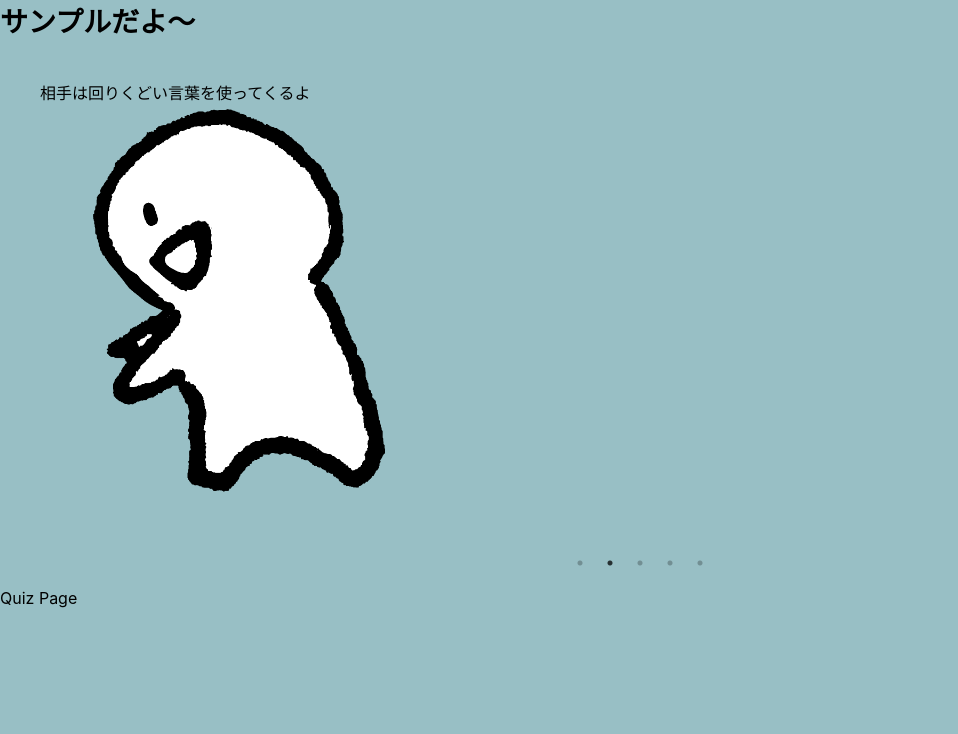
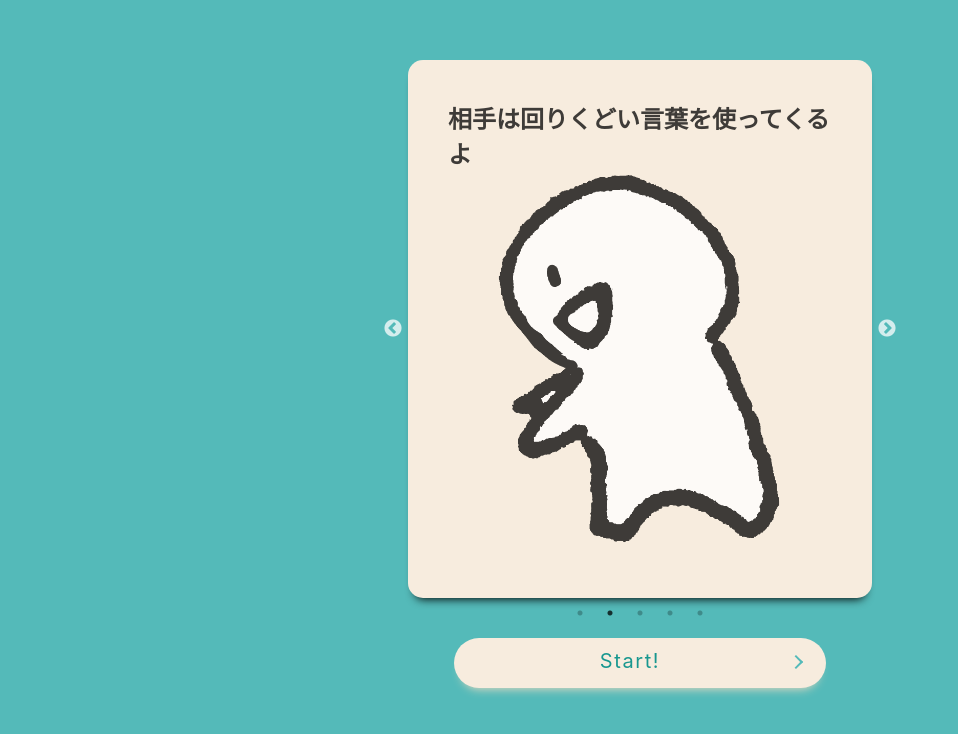
Before and after one commit to natsuto-kun/harasaguri-quiz, a Next.js app: page / in a window 1280 px wide. Shown: the top 734 px of the page, without its empty margins (0-958 px from the left). Built offline with nearby package versions, Linux system fonts and the light colour scheme.

Commit message:
add: メディアクエリの設定

```diff
--- a/src/layouts/Layout.tsx
+++ b/src/layouts/Layout.tsx
@@ -17,6 +17,7 @@ const container = css`
   width: 100vw;
   height: 100vh;
   background: var(--ui-background-color);
+  padding: 60px;
 `;
 
 export const Layout: React.FC<LayoutProps> = ({ children, title }: Props) => {
--- /dev/null
+++ b/src/layouts/mq.ts
@@ -0,0 +1,3 @@
+const breakpoints = [576, 768, 992, 1200];
+
+export const mq = breakpoints.map((bp) => `@media (min-width: ${bp}px)`);
--- a/src/pages/index.tsx
+++ b/src/pages/index.tsx
@@ -5,10 +5,11 @@ import Slider from 'react-slick';
 import 'slick-carousel/slick/slick.css';
 import 'slick-carousel/slick/slick-theme.css';
 import Image from 'next/image';
+import { mq } from '../layouts/mq';
 
 const SampleText = css`
   font-weight: bold;
-  font-size: 28px;
+  font-size: 24px;
 `;
 
 const DeleteLink = css`
@@ -17,14 +18,84 @@ const DeleteLink = css`
 
 const ImageContainer = css`
   padding: 40px;
+  opacity: 0.75;
 `;
 
-const container = css`
-  margin-bottom: 40px;
+const TopContainer = css`
+  ${mq[2]}{
+    padding:0% 30%
+  }}
+`;
+
+const StartButton = css`
+  width: 100%;
+  height: 100%;
+  color: #18978f;
+  padding: 10px;
+  font-size: 20px;
 `;
 
 const start = css`
-  margin-top: 40px;
+  display: flex;
+  justify-content: center;
+  align-items: center;
+  width: 80%;
+  height: 50px;
+  position: relative;
+  background: #F7ECDE;
+  border: none;
+  border-radius: 30px;
+  box-sizing: border-box;
+  padding: 0 45px 0 25px;
+  color: #E9DAC1;
+  font-size: 16px;
+  letter-spacing: 0.1em;
+  line-height: 1.3;
+  text-align: center;
+  text-decoration: none;
+  transition-duration: 0.3s;
+  margin: auto;
+  padding: 15px: 60px;
+  box-shadow: 0px 8px 10px -7px;
+  &:before{
+    content: '';
+    width: 8px;
+    height: 8px;
+    border: 0;
+    border-top: 2px solid #54BAB9;
+    border-right: 2px solid #54BAB9;
+    transform: rotate(45deg);
+    position: absolute;
+    top: 50%;
+    right: 25px;
+    margin-top: -6px;
+  }
+  &:hover{
+    background: #F7ECDE;
+    color: #54BAB9;
+    box-shadow: 0px 8px 10px -7px;
+  }
+  &:hover::before{
+      content: '';
+      width: 8px;
+      height: 8px;
+      border: 0;
+      border-top: 2px solid #54BAB9;
+      border-right: 2px solid #54BAB9;
+      transform: rotate(45deg);
+      position: absolute;
+      top: 50%;
+      right: 25px;
+      margin-top: -6px;
+  }
+`;
+
+const sliderWrapper = css`
+  background: #f7ecde;
+  border: none;
+  border-radius: 15px;
+  margin-bottom: 40px;
+  box-shadow: 0px 8px 10px -7px;
 `;
 
 const Home: NextPage = () => {
@@ -38,21 +109,20 @@ const Home: NextPage = () => {
     autoplay: true,
   };
   const items = [
-    { id: 1, title: 'はらさぐりにようこそ', img: '/images/welcome.png' },
+    { id: 1, title: 'はらさぐりくいずへようこそ', img: '/images/welcome.png' },
     { id: 2, title: '相手は回りくどい言葉を使ってくるよ', img: '/images/welcome2.png' },
     { id: 3, title: '相手の本心を当てよう！', img: '/images/welcome3.png' },
     { id: 4, title: '相手を怒らせないように気をつけよう', img: '/images/welcome4.png' },
     { id: 5, title: '間違えすぎると...', img: '/images/welcome5.png' },
   ];
   return (
-    <div css={container}>
-      <p css={SampleText}>サンプルだよ〜</p>
+    <div css={TopContainer}>
       <div>
-        <Slider {...settings}>
+        <Slider css={sliderWrapper} {...settings}>
           {items.map((item) => {
             return (
               <div css={ImageContainer} key={item.id}>
-                <p>{item.title}</p>
+                <p css={SampleText}>{item.title}</p>
                 <Image width={400} height={400} src={item.img} />
               </div>
             );
@@ -61,7 +131,7 @@ const Home: NextPage = () => {
       </div>
       <div css={start}>
         <Link href='/Quiz' passHref>
-          <a>Quiz Page</a>
+          <a css={StartButton}>Start!</a>
         </Link>
         <Link href='/Result' passHref>
           <a css={DeleteLink}>Result Page</a>
--- a/src/styles/color.css
+++ b/src/styles/color.css
@@ -1,5 +1,5 @@
 * {
-  --ui-background-color: #98bfc5;
+  --ui-background-color: #54bab9;
   --ui-default-font: #464646;
   --ui-box-color: #ffffff;
 }
```
